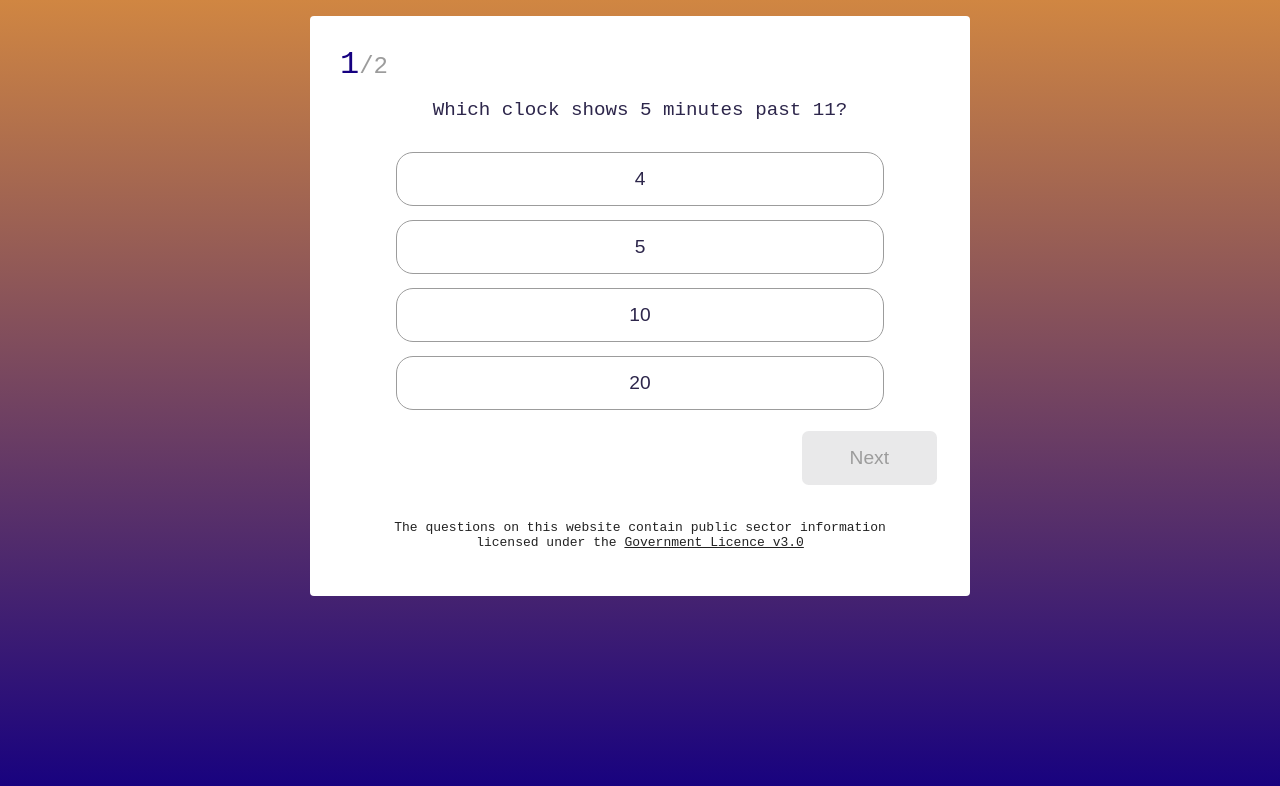
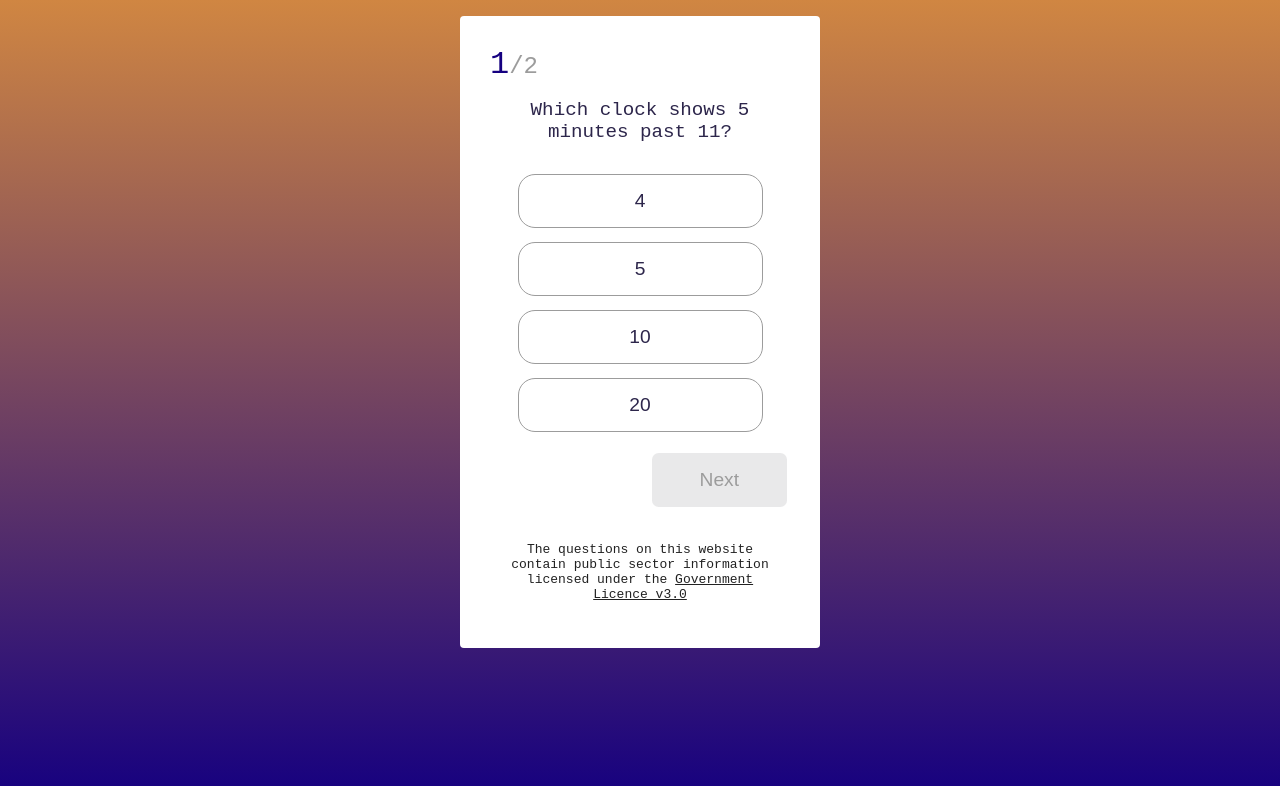
Before and after one commit to Nadia982/maths-quiz, a React (Vite) app: page / in a window 1280 px wide. Shown: the top 786 px of the page. Built offline with nearby package versions, Linux system fonts and the light colour scheme.

Commit message:
organised project into separate components and folders

```diff
--- a/src/App.jsx
+++ b/src/App.jsx
@@ -1,4 +1,4 @@
-import Quiz from "./Quiz"
+import Quiz from "./components/Quiz/Quiz";
 import {mathsQuiz} from "./constants";
 
 function App() {
--- a/src/Quiz.jsx
+++ b/src/components/Quiz/Quiz.jsx
@@ -1,7 +1,6 @@
 import { useState } from "react";
-import { resultInitialState } from "./constants";
-
-
+import { resultInitialState } from "../../constants";
+import "./Quiz.scss";
 
 const Quiz = ({ questions }) => {
   const [currentQuestion, setCurrentQuestion] = useState(0);
--- /dev/null
+++ b/src/components/Quiz/Quiz.scss
@@ -0,0 +1,104 @@
+@import "../styles/vars.scss";
+
+.quiz-container {
+    width: 90vw;
+    max-width: 300px;
+    // min-height: 80vh;
+    background: $bg;
+    border-radius: 4px;
+    padding: 30px;
+    margin: 0 auto;
+    // border: 3px solid cyan;
+
+    .active-question-no {
+      font-size: 2rem;
+      font-weight: 500;
+      color: $primary;
+    }
+
+    .total-questions {
+      font-size: 1.5rem;
+      font-weight: 500;
+      color: $disabled;
+    }
+
+    h2 {
+      font-size: 1.2rem;
+      font-weight: 500;
+      margin: 1rem auto 2rem;
+      width: 90%;
+      text-align: center;
+    }
+
+    .choices-container {
+      margin: 0 auto;
+      padding: 0;
+      width: 90%;
+
+      button {
+        display: block;
+        width: 90%;
+        color: $foreground;
+        font-size: 1.2rem;
+        background-color: $bg;
+        border: 3px solid #fff;
+        outline: 1px solid $disabled;
+        border-radius: 1rem;
+        padding: 12px;
+        margin: 1rem auto 0;
+        cursor: pointer;
+      }
+
+      .selected-answer {
+        background: $primary;
+        color: $bg;
+      }
+      :focus {
+        outline: 3px solid $primary;
+      }
+    }
+    .footer {
+      display: flex;
+      justify-content: flex-end;
+
+      button {
+        background: $accent;
+        border-radius: 0.5em;
+        font-size: 1.2rem;
+        color: #000;
+        padding: 1rem 3rem;
+        border: 3px solid #fff;
+        cursor: pointer;
+        margin-top: 1em;
+
+
+        &:disabled {
+          background: $bg-accent;
+          color: $disabled;
+          cursor: not-allowed;
+        }
+      }
+      :focus {
+        outline: 3px solid $accent;
+      }
+    }
+    .result {
+      text-align: center;
+
+
+    h3 {
+      font-size: 2rem;
+      letter-spacing: 1.4;
+      text-align: center;
+    }
+
+    p{
+      font-size: 1.5rem;
+      font-weight: 500;
+      span {
+        color: $primary;
+        font-size: 1.6rem;
+      }
+    }
+    }
+  }
--- a/src/index.scss
+++ b/src/components/styles/index.scss
@@ -1,13 +1,4 @@
-$primary: #150080;
-$accent: #d08642;
-$bg: #fff;
-$bg-accent: #e7e7e8e9;
-$disabled: #9c9c9c;
-$foreground: #2d264b;
-
-// * {
-//   border: 1px solid red;
-// }
+@import "./vars.scss";
 
 body {
   margin: 0;
@@ -28,7 +19,7 @@ pre {
 
 .quiz-container {
   width: 90vw;
-  max-width: 600px;
+  max-width: 300px;
   // min-height: 80vh;
   background: $bg;
   border-radius: 4px;
@@ -150,7 +141,7 @@ pre {
   // background: inherit;
   color: #222;
   width: 90%;
-  max-width: 500px;
+  max-width: 300px;
   text-align: center;
   margin: 2rem auto 1rem;
 
--- /dev/null
+++ b/src/components/styles/vars.scss
@@ -0,0 +1,6 @@
+$primary: #150080;
+$accent: #d08642;
+$bg: #fff;
+$bg-accent: #e7e7e8e9;
+$disabled: #9c9c9c;
+$foreground: #2d264b;
--- a/src/main.jsx
+++ b/src/main.jsx
@@ -1,7 +1,7 @@
 import React from 'react'
 import ReactDOM from 'react-dom/client'
 import App from './App.jsx'
-import './index.scss'
+import "./components/styles/index.scss"
 
 ReactDOM.createRoot(document.getElementById('root')).render(
 
```
